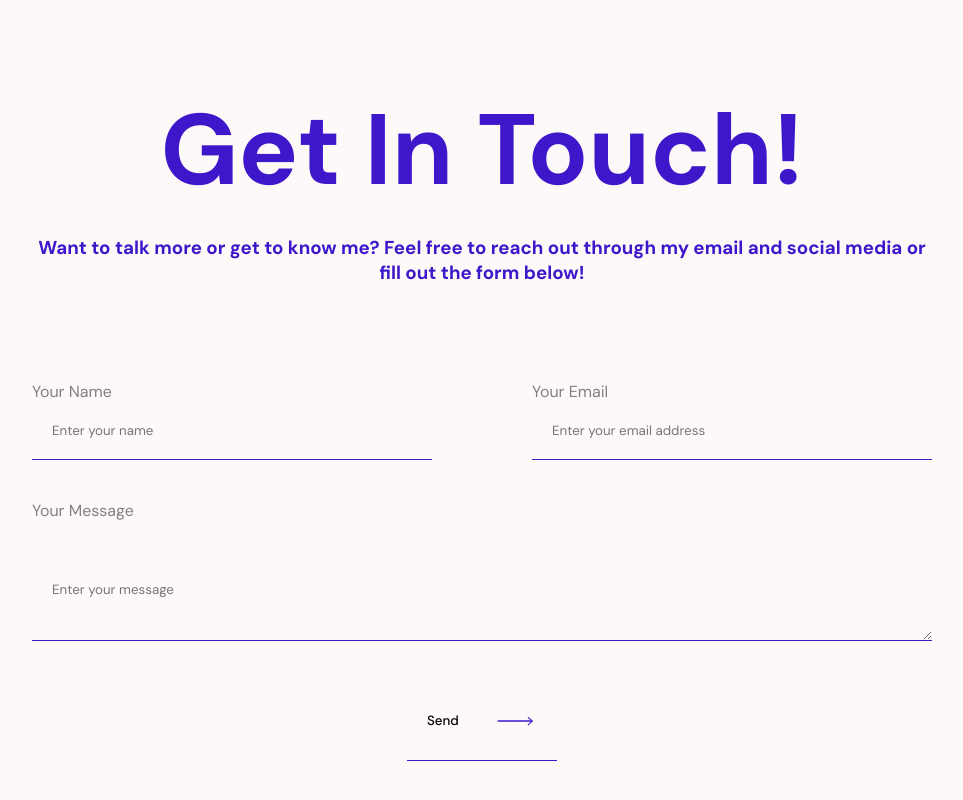
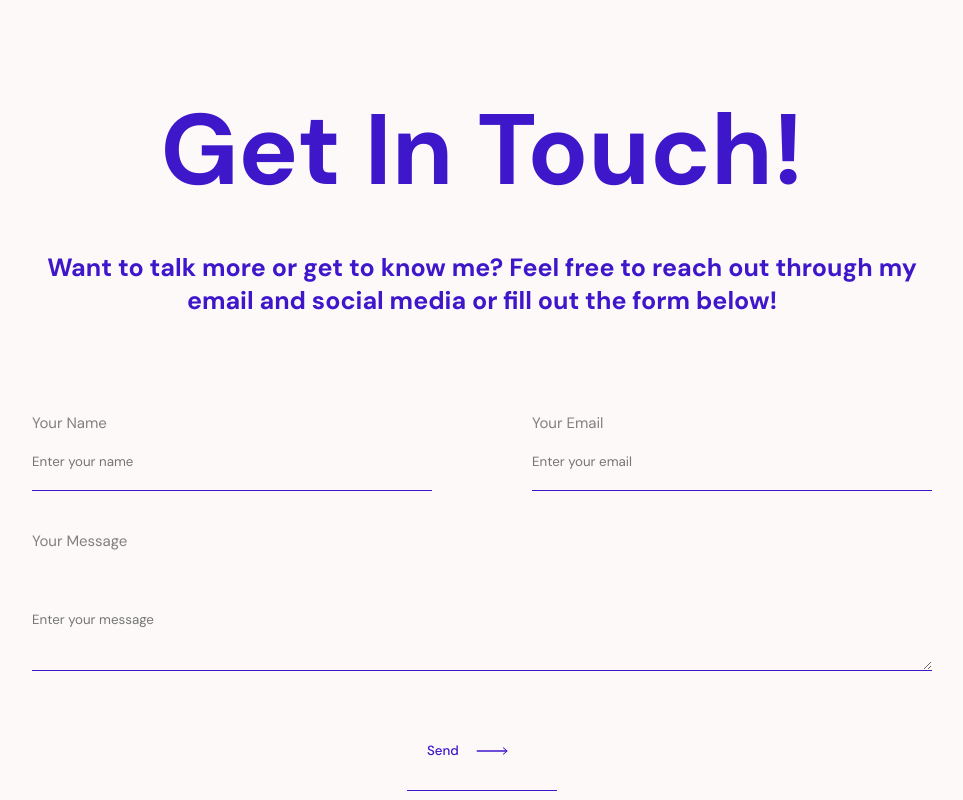
Before and after one commit to FiorenNathasia/portfolio, a React (Vite) app: page / in a window 1280 px wide. Shown: the part 2419-3219 px from the top of the page, without its empty margins (158-1121 px from the left). Built offline with nearby package versions, Linux system fonts and the light colour scheme.

Commit message:
Finish styling mobile view.

```diff
--- a/src/App.scss
+++ b/src/App.scss
@@ -30,6 +30,7 @@ section {
 
 .aboutme {
   height: 120vh;
+  width: 100%;
   background-image: url(/src/assets/backgroundcopy.svg);
   background-position: top;
   background-size: 100%;
--- a/src/components/contact/Contact.jsx
+++ b/src/components/contact/Contact.jsx
@@ -61,7 +61,7 @@ const Contact = () => {
           <form ref={formRef} onSubmit={sendEmail}>
             <div className="contact__info">
               <div className="contact__name">
-                <p>Your Name</p>
+                <p className="contact__label-name">Your Name</p>
                 <input
                   type="text"
                   required
@@ -70,16 +70,16 @@ const Contact = () => {
                 />
               </div>
               <div className="contact__email">
-                <p>Your Email</p>
+                <p className="contact__label-email">Your Email</p>
                 <input
                   type="email"
                   required
-                  placeholder="Enter your email address"
+                  placeholder="Enter your email"
                   name="name"
                 />
               </div>
             </div>
-            <p>Your Message</p>
+            <p className="contact__label-message">Your Message</p>
             <textarea
               id=""
               cols="30"
@@ -88,8 +88,11 @@ const Contact = () => {
               name="message"
             ></textarea>
             <button>
-              <span>Send</span>
-              <img src="/src/assets/rightarrow.svg" />
+              <span className="contact__send">Send</span>
+              <img
+                src="/src/assets/rightarrow.svg"
+                className="contact__arrow"
+              />
             </button>
             {error && "Error"}
             {success && "You're message has been sent!"}
--- a/src/components/contact/Contact.scss
+++ b/src/components/contact/Contact.scss
@@ -15,16 +15,21 @@
   }
 
   &__textcontainer {
+    color: #3e17cb;
+    margin-top: 3.5rem;
     @include tablet {
       display: flex;
       flex-direction: column;
       margin-top: 6.5rem;
       gap: 20px;
-      color: #3e17cb;
     }
   }
 
+  &__animation {
+    width: 100px;
+  }
   &__formcontainer {
+    margin-top: 2rem;
     @include tablet {
       margin-top: 6rem;
     }
@@ -41,6 +46,7 @@
   }
 
   &__title {
+    font-size: 45px;
     @include tablet {
       margin: auto;
       font-size: 100px;
@@ -48,15 +54,51 @@
   }
 
   &__slogan {
+    font-size: 14px;
+    text-align: left;
+    margin-top: 1rem;
+
     @include tablet {
       width: 900px;
+      font-size: 25px;
       text-align: center;
+    }
+  }
+
+  &__label-name {
+    font-size: 15px;
+    @include tablet {
+    }
+  }
+  &__label-email {
+    font-size: 15px;
+    margin-top: 2rem;
+    @include tablet {
+      margin-top: 0;
+    }
+  }
+  &__label-message {
+    font-size: 15px;
+    @include tablet {
+    }
+  }
+
+  &__arrow {
+    width: 6rem;
+    margin-left: -1rem;
+    @include tablet {
+    }
+  }
+
+  &__send {
+    color: #3e17cb;
+    @include tablet {
     }
   }
 }
 
 input {
-  padding: 1.25rem;
+  padding: 1.25rem 0;
   background-color: transparent;
   border: none;
   border-bottom: 1px solid #3e17cb;
@@ -66,9 +108,8 @@ input {
   }
 }
 textarea {
-  height: 5rem;
-  padding: 1.25rem;
-  height: 5rem;
+  height: 3rem;
+  padding: 1.25rem 0;
   background-color: transparent;
   border: none;
   border-bottom: 1px solid #3e17cb;
@@ -89,7 +130,7 @@ form {
 }
 
 button {
-  padding: 10px;
+  padding: 10px 0 10px 40px;
   width: 150px;
   border: 1px solid #3e17cb;
   background-color: transparent;
@@ -98,7 +139,7 @@ button {
   display: flex;
   flex-direction: row;
   align-items: center;
-  height: 5rem;
+  height: 3rem;
 
   @include tablet {
     padding: 20px;
--- a/src/components/hero/Hero.jsx
+++ b/src/components/hero/Hero.jsx
@@ -66,10 +66,10 @@ const Hero = () => {
           </motion.div>
         </motion.div>
         <img className="hero__whitebox" src="src/assets/whitebox.svg"></img>
-        <img
+        {/* <img
           className="hero__whitebox-mobile"
           src="src/assets/whiteboxcopy.svg"
-        ></img>
+        ></img> */}
         <div className="hero__imagecontainer">
           <img className="hero__yellowx" src="src/assets/yellowx.svg"></img>
           <img className="hero__bluex" src="src/assets/bluex.svg"></img>
--- a/src/components/hero/Hero.scss
+++ b/src/components/hero/Hero.scss
@@ -178,7 +178,7 @@
       display: flex;
       width: 940px;
       right: -1.5rem;
-      bottom: -5.8rem;
+      bottom: -6.2rem;
       z-index: 1;
     }
   }
```
